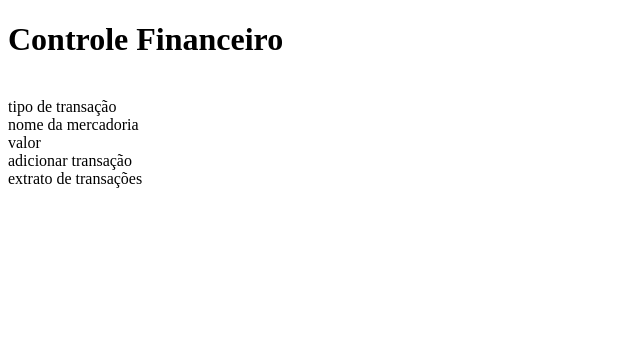
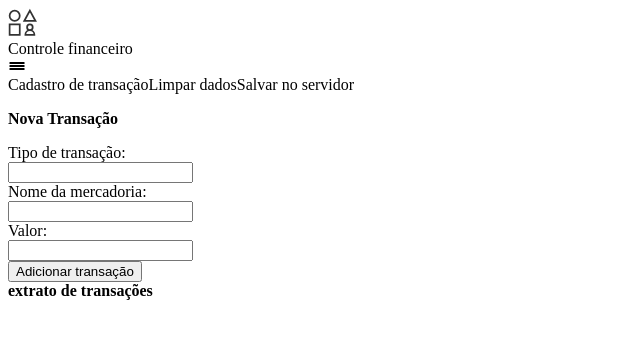
Before and after one commit to detoxd20/projeto-individual, a plain HTML site: page index.html in a window 1280 px wide. Shown: the whole page, without its empty margins (0-640 px from the left). Drawn offline with Linux system fonts and the light colour scheme.

Commit message:
primeiro commit

```diff
--- a/index.html
+++ b/index.html
@@ -1,25 +1,56 @@
 <!DOCTYPE html>
 <html>
+
 <head>
-        <title>Pojeto inicial</title>
+    <title>Controle Financeiro</title>
     <meta charset="UTF-8">
     <meta name="Edjeferson souza" content="project00">
+   <link href="./main.css" rel="stylesheet" type="text/css" />
+
 
 </head>
 <body>
-        <h1>Controle Financeiro</h1>
-        <br>
-        tipo de transação
-        <br>
-        nome da mercadoria
-        <br>
-        valor
-        <br>
-        adicionar transação
-        <br>
-        extrato de transações
-        <br>
+    <!--cabecalho-->
+    <header>
+        <img src="logos/Ellipse 13.svg" width="30px" height="27.63px" />
+        <div>Controle financeiro</div>
+        <img src="logos/hamburguer.svg.webp" width="18px" height="12px" />
+
+      <div>
+          <div style="display: none;"> <!--Esse X tenho que arre=umar-->
+              X
+            </div>
+          <nav style="display: flex;">
+                <div>Cadastro de transação </div>
+                <div>Limpar dados </div>
+                <div>Salvar no servidor</div>
+        </nav>
+    </div>
+    </header>
+    <p><strong>Nova Transação</strong></p>
+
+
+    <form>
+        Tipo de transação:<br> <input type="text" name=""><br>
+        Nome da mercadoria:<br> <input type="text" name=""><br>
+        Valor:<br> <input type="text" name=""><br>
+        <input type="submit" value="Adicionar transação">
+    </form>
+
+    <strong>extrato de transações</strong>
+
+
+
+
 
 
 </body>
+
+
+<!--rodapé-->
+
+
+
+</body>
+
 </html>
```
Also changed, not shown: logos/Ellipse 13.png (added), logos/Ellipse 13.svg (added), logos/hamburguer.svg.webp (added), main.css (added). Lines whose indentation alone changed are shown as unchanged.
